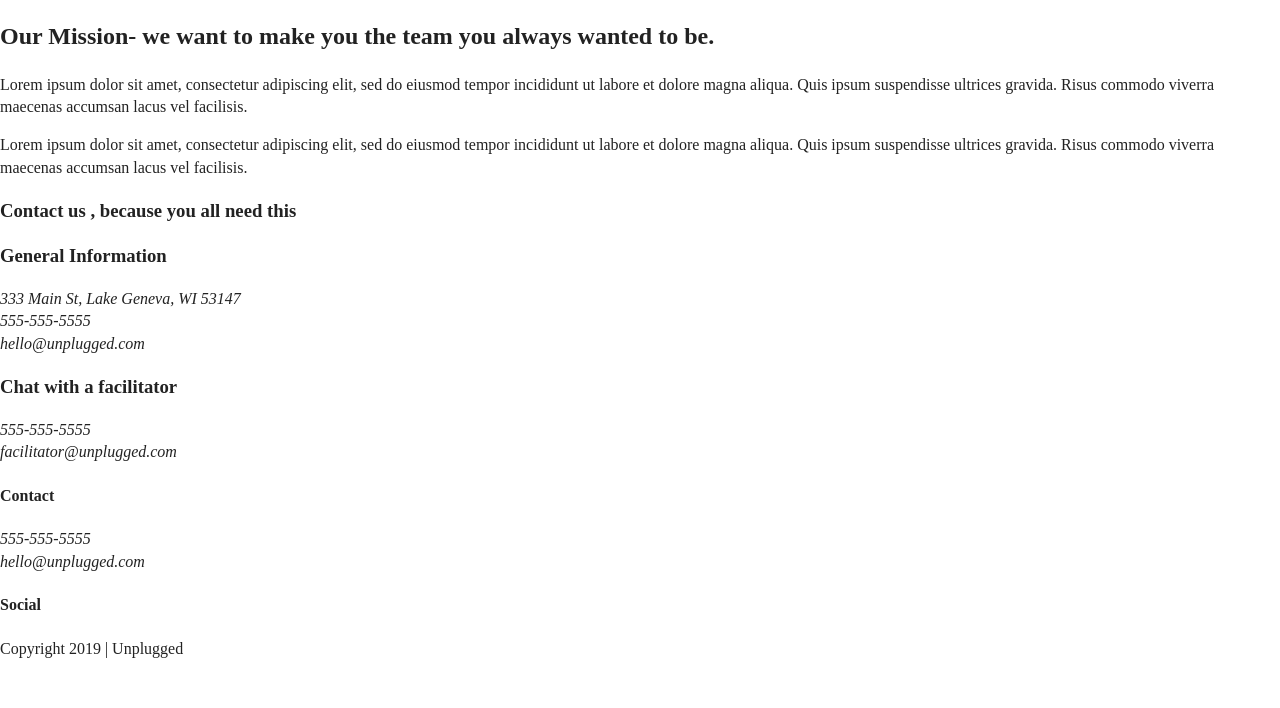
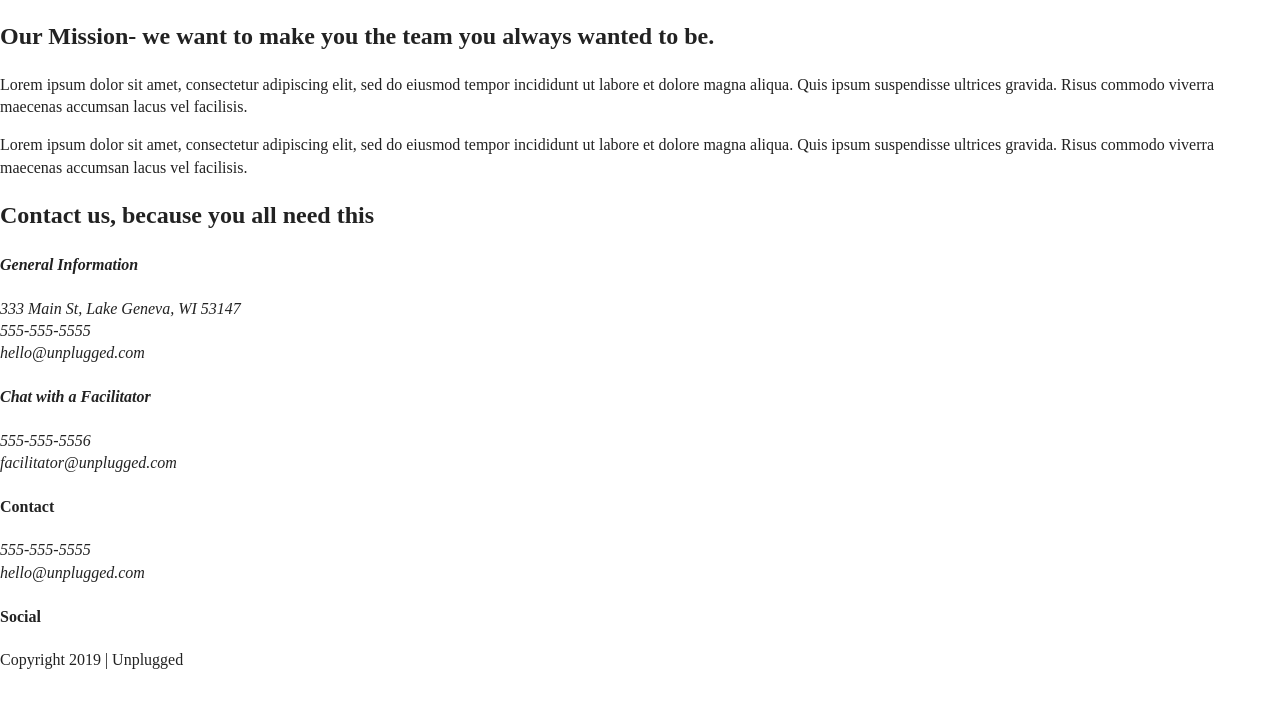
Before and after one commit to shawntavia/206-unplugged, a website: page about/index.html in a window 1280 px wide. Shown: the part 84-792 px from the top of the page. Drawn offline with Linux system fonts and the light colour scheme.

Commit message:
fixed address and links section2

```diff
--- a/about/index.html
+++ b/about/index.html
@@ -62,29 +62,24 @@
     <!-- Contact section starts-->
     <section class="contact-section">
       <div class="content-wrapper">
-        <h3> Contact us , because you all need this</h3>
-        <div class="contact">
+        <h2> Contact us, because you all need this</h2>
+        <address class="contact-content">
           <div>
-            <h3>General Information</h3>
-            <address>
-              <p>
-                333 Main St, Lake Geneva, WI 53147 <br>
-                555-555-5555 <br>
-                hello@unplugged.com
-              </p>
-
-            </address>
+            <h4>General Information</h4>
+            <p>
+              333 Main St, Lake Geneva, WI 53147<br>
+              555-555-5555<br>
+              hello@unplugged.com
+            </p>
           </div>
           <div>
-            <h3> Chat with a facilitator</h3>
-            <address>
-              <p>555-555-5555 <br>
-                facilitator@unplugged.com </p>
-            </address>
+            <h4>Chat with a Facilitator</h4>
+            <p>
+              555-555-5556<br>
+              facilitator@unplugged.com
+            </p>
           </div>
-
-        </div>
-
+        </address>      <!-- contact-content div ends -->
 
       </div>
     </section>
```
